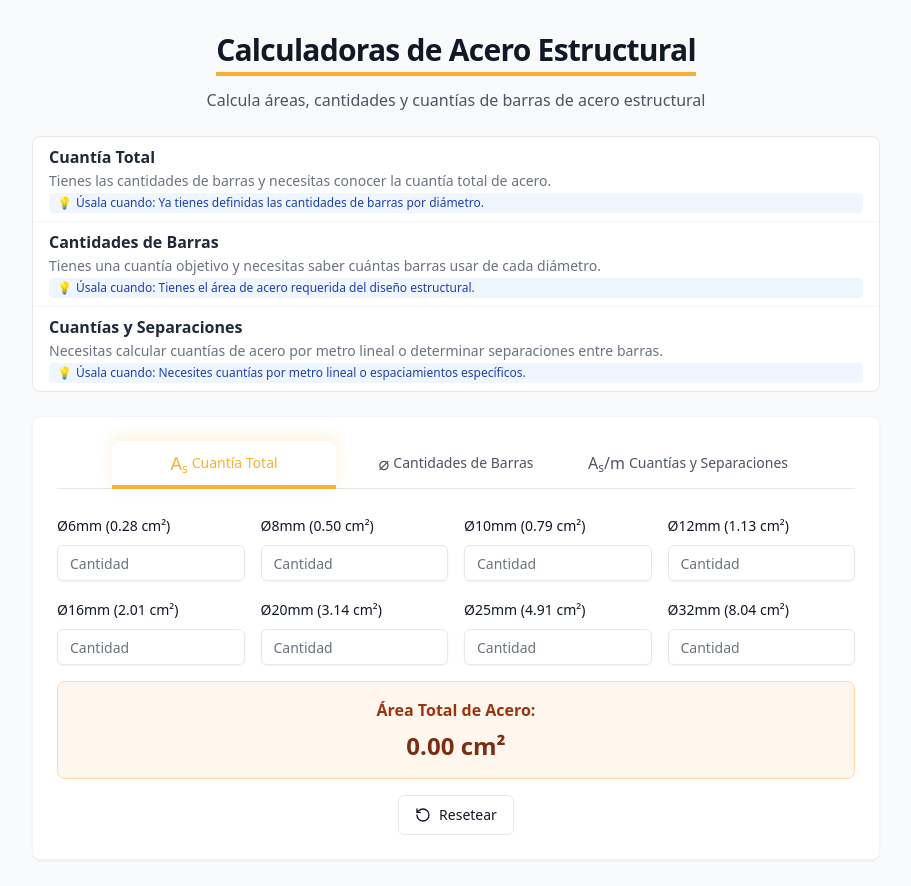
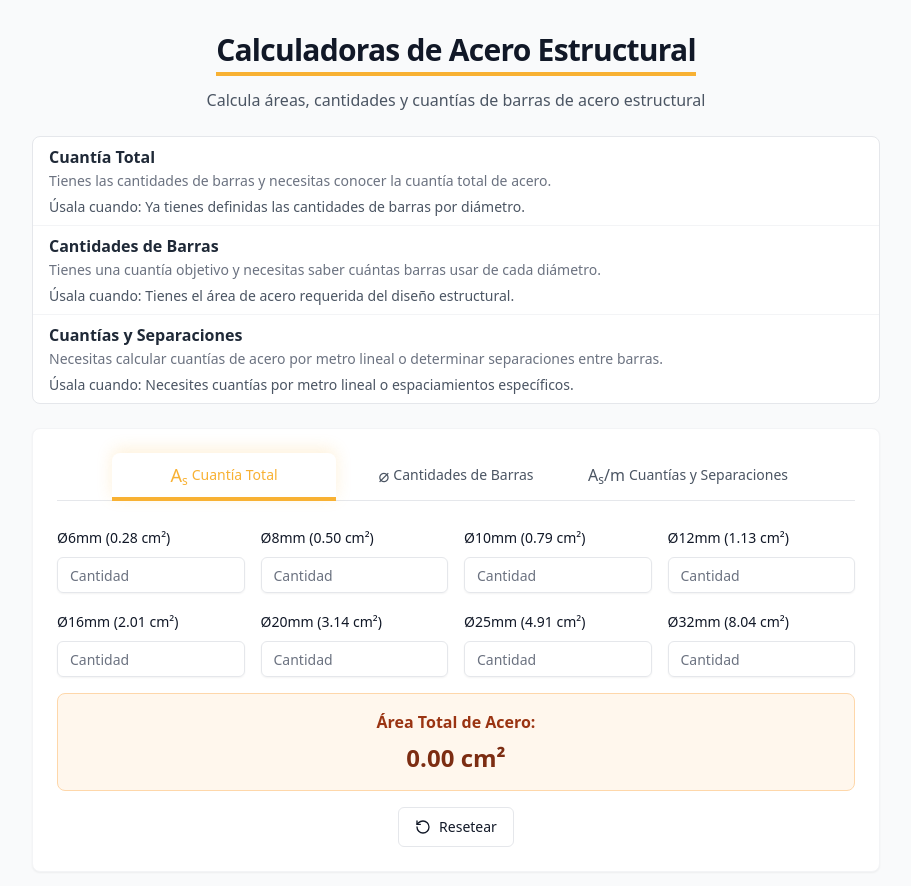
Before and after one commit to Gauss137/balasto-calculator, a Next.js app in the folder calculadoras/: page /steel-calculator in a window 1280 px wide. Shown: the top 886 px of the page, without its empty margins (184-1095 px from the left). Built offline with nearby package versions, Linux system fonts and the light colour scheme.

Commit message:
SteelCalculator: descripciones más sobrias, sin colores ni emojis, solo texto plano

```diff
--- a/calculadoras/components/SteelCalculator.tsx
+++ b/calculadoras/components/SteelCalculator.tsx
@@ -112,10 +112,7 @@ export function SteelCalculator() {
           <div key={option.value} className="flex flex-col gap-0.5 px-4 py-2">
             <span className="font-bold text-gray-800 text-sm md:text-base">{option.label}</span>
             <span className="text-gray-500 text-xs md:text-sm leading-tight">{option.description}</span>
-            <span className="inline-flex items-center gap-1 bg-blue-50 text-blue-800 text-xs px-2 py-0.5 rounded justify-start">
-              <span>💡</span>
-              <span>{option.useCase.replace('💡 ', '')}</span>
-            </span>
+            <span className="text-xs md:text-sm text-gray-600 mt-1">{option.useCase.replace('💡 ', '')}</span>
           </div>
         ))}
       </div>
```
